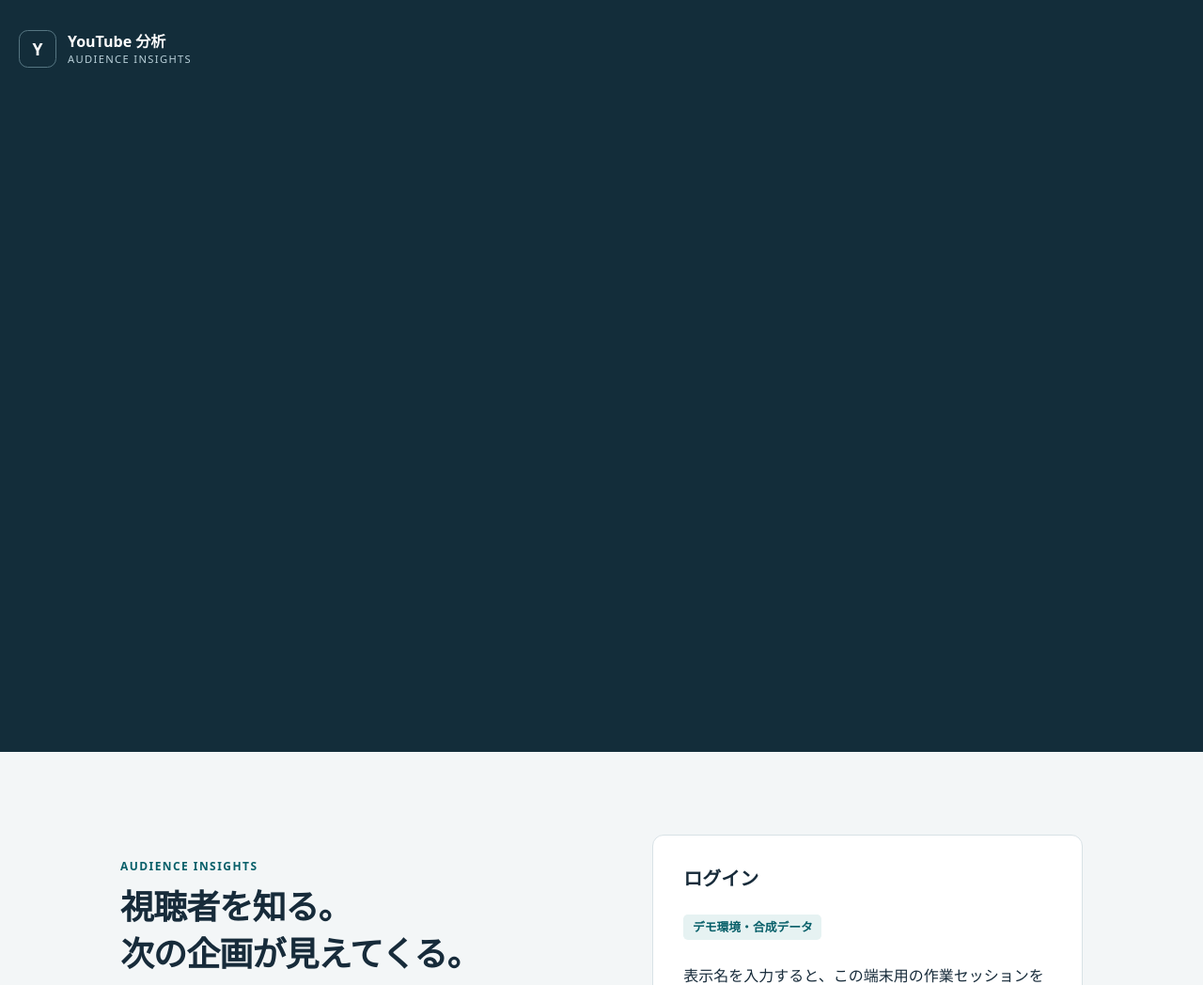
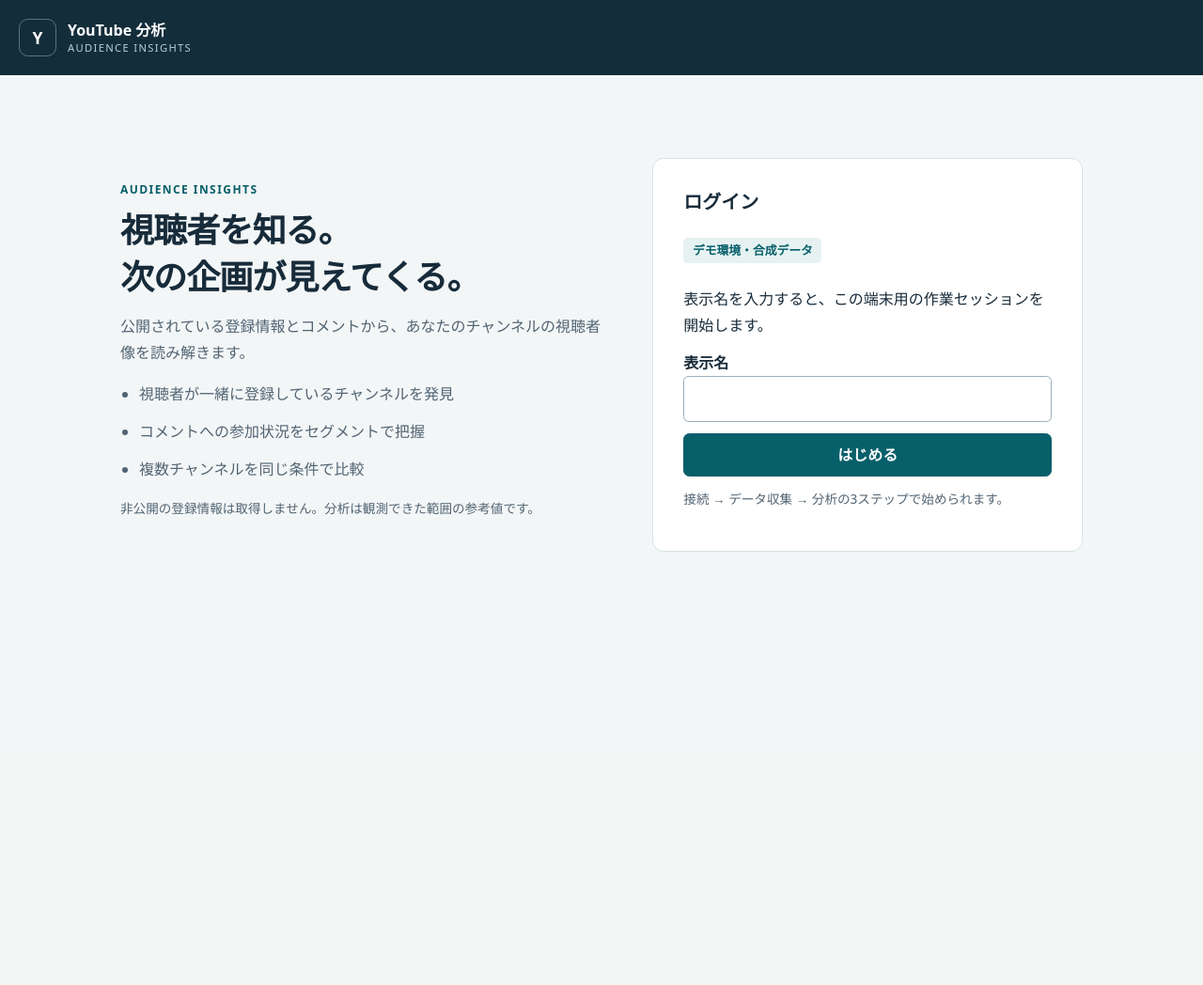
Before and after one commit to TroroOrosi/youtube-network-analysis, a FastAPI app: page /login in a window 1280 px wide. Shown: the top 1048 px of the page at 94% size. After the commit the page ends 587 px from the top, so only its background shows below. Run offline with FastAPI, Linux system fonts and the light colour scheme; parts of the project's set-up code (start-up, migrations or seed data) failed here and were passed over.

Commit message:
fix(web): keep the public login header compact on desktop

```diff
--- a/web_ui/static/workspace.css
+++ b/web_ui/static/workspace.css
@@ -103,7 +103,7 @@ caption { text-align: left; padding: .75rem 1rem; }
 :focus-visible { outline: 3px solid #2378bb; outline-offset: 3px; }
 @media (min-width: 68rem) {
   .app-shell { display: grid; grid-template-columns: 14rem minmax(0, 1fr); min-height: 100vh; }
-  .app-header { position: sticky; top: 0; height: 100vh; display: flex; flex-direction: column; padding: 2rem 1.25rem; }
+  .app-shell .app-header { position: sticky; top: 0; height: 100vh; display: flex; flex-direction: column; padding: 2rem 1.25rem; }
   .main-nav { flex-direction: column; }
   .sign-out { margin-top: auto; }
   .login-layout { grid-template-columns: 1.15fr 1fr; }
```
Also changed, not shown: .agents/progress/experience-renewal.md.
